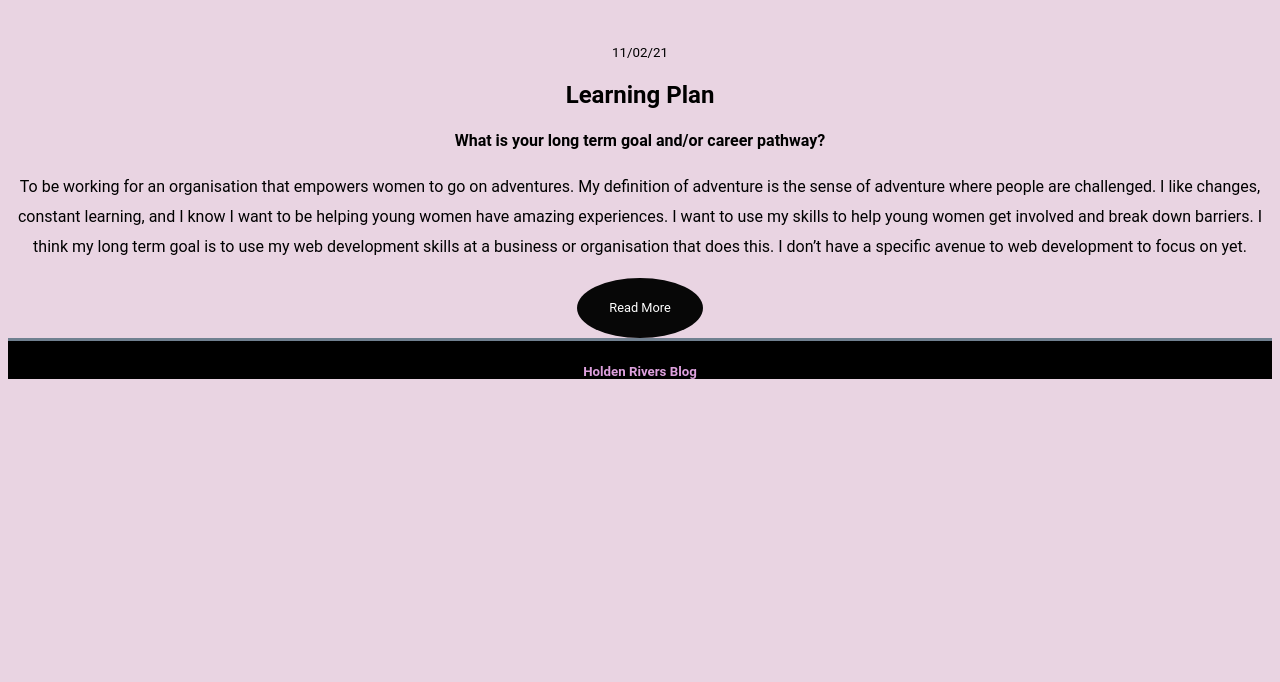
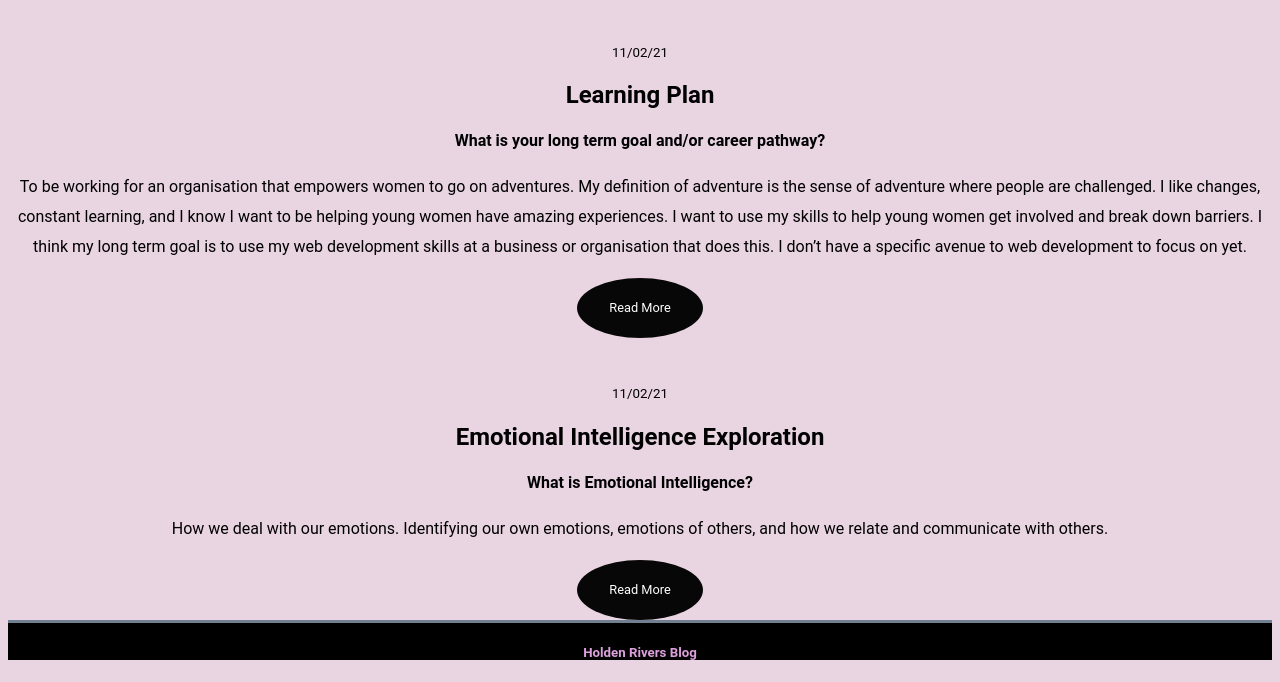
Before and after one commit to sarah-smith-nz/sarah-smith-nz.github.io, a plain HTML site: page blog/coreblogs.html in a window 1280 px wide. Shown: the part 302-984 px from the top of the page. Before the commit the page ends 800 px from the top, so only its background shows below. Drawn offline with Linux system fonts and the light colour scheme.

Commit message:
add sprint 3 core blog

```diff
--- a/blog/coreblogs.html
+++ b/blog/coreblogs.html
@@ -34,6 +34,16 @@
     </div>
     </div class="row">
     <div class="col-12">
+      <article>
+        <small>11/02/21</small>
+        <h2>Emotional Intelligence Exploration</h2>
+        <p><b>What is Emotional Intelligence?
+        </b></p>
+            <p>How we deal with our emotions. Identifying our own emotions, emotions of others, and how we relate and communicate with others.
+
+            </p>
+        <a href="sprint3-cultural.html" class="button">Read More</a>
+     </article>
     </div>
 
 </div>
```
